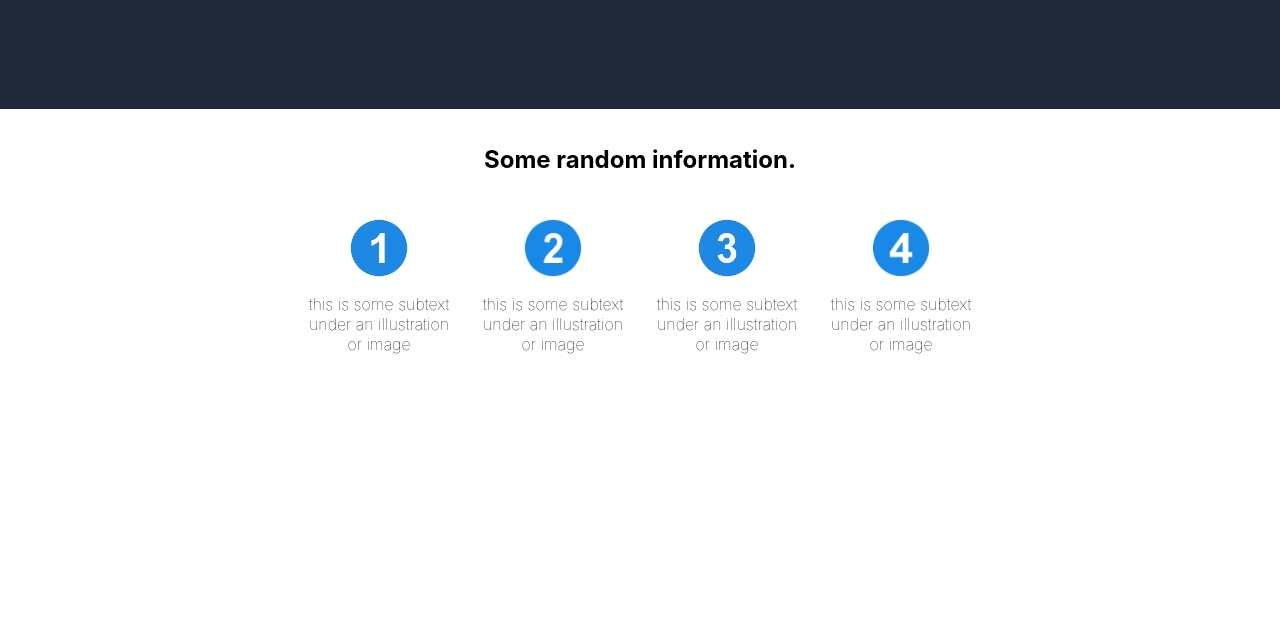
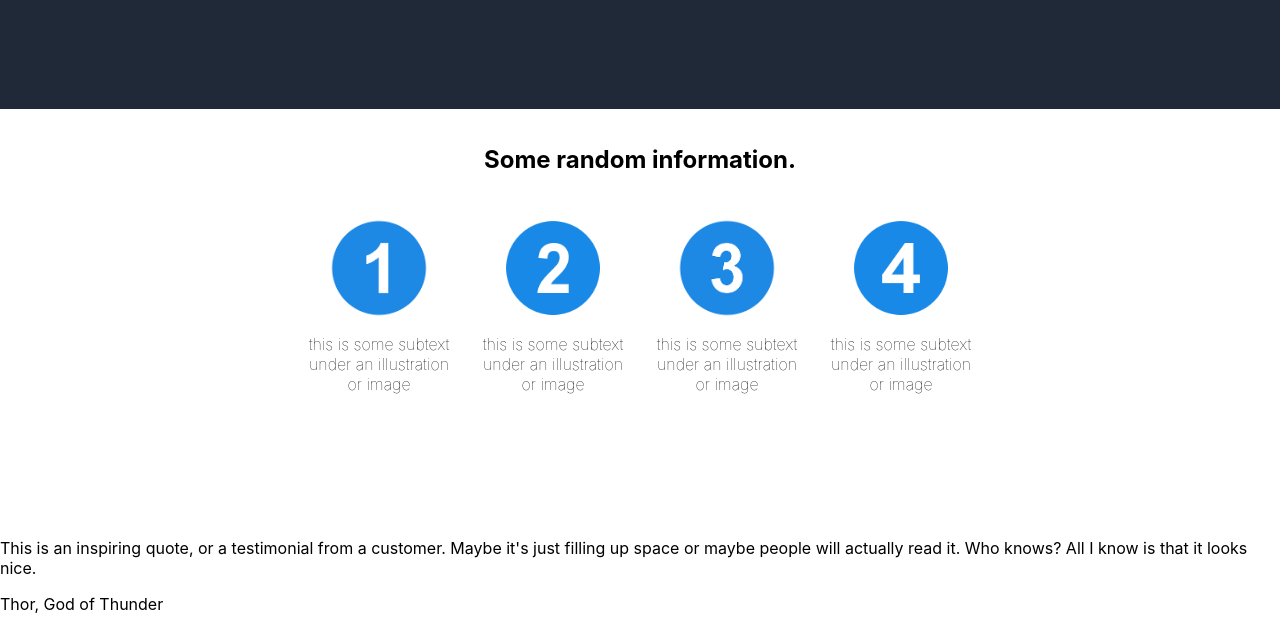
Before and after one commit to JustinKarkossa/odin-landing-page, a plain HTML site: page index.html in a window 1280 px wide. Shown: the part 390-1020 px from the top of the page. Before the commit the page ends 872 px from the top, so only its background shows below. Drawn offline with Linux system fonts and the light colour scheme.

Commit message:
Third Sector HTML

```diff
--- a/index.html
+++ b/index.html
@@ -81,6 +81,16 @@
 
     </div>
 
+    <div class="third-sector">
+
+        <div class="third-content">
+            <p class="quote">This is an inspiring quote, or a testimonial from a customer. Maybe it's just filling up
+                space or maybe people will actually read it. Who knows? All I know is that it looks nice.
+            </p>
+            <p class="quote-author">Thor, God of Thunder</p>
+        </div>
+    </div>
+
 
 
 </body>
--- a/style.css
+++ b/style.css
@@ -132,7 +132,7 @@ body {
 }
 
 .square {
-    width: 60px;
+    width: 100px;
 
 }
 
```
